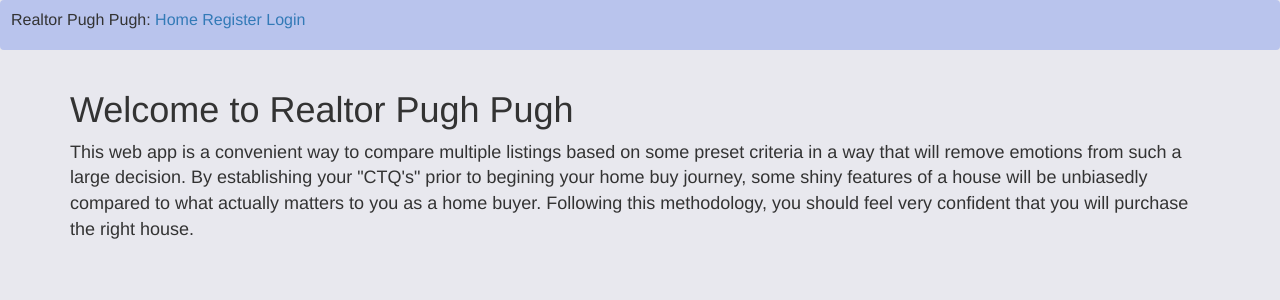
After one commit to bkmd11/Realtor_Pugh_Pugh, a Flask app: page / in a window 1280 px wide. The commit adds this page. Shown: the top 300 px of the page. Run offline with Flask 2, Linux system fonts and the light colour scheme; some libraries are stand-ins or nearby versions.

Commit message:
added a new home page

```diff
--- a/app/__init__.py
+++ b/app/__init__.py
@@ -24,4 +24,4 @@ pugh_app.register_blueprint(new_user_bp, url_prefix='/new_user')
 from app.main import bp as main_bp
 pugh_app.register_blueprint(main_bp, url_prefix='/main')
 
-from app.main import routes
+from app import routes, models
--- a/app/main/routes.py
+++ b/app/main/routes.py
@@ -9,7 +9,6 @@ from app.models import Listing
 from app.main.forms import AddForm
 
 
-@bp.route('/', methods=['GET', 'POST'])
 @bp.route('/index', methods=['GET', 'POST'])
 @login_required
 def index():
--- /dev/null
+++ b/app/routes.py
@@ -0,0 +1,8 @@
+from flask import render_template
+from app import pugh_app
+
+
+@pugh_app.route('/')
+@pugh_app.route('/home')
+def home():
+    return render_template('home.html', title='Welcome')
--- a/app/static/css/style.css
+++ b/app/static/css/style.css
@@ -29,6 +29,11 @@ tr:nth-child(odd) {
     background-color: #B9C4ED;
 }
 
+p {
+    align: left;
+    font-size: large;
+}
+
 .navbar-custom {
     background-color: #B9C4ED;
     font-size : medium;
--- a/app/templates/base.html
+++ b/app/templates/base.html
@@ -9,11 +9,13 @@
 {% block navbar %}
     <div class="navbar navbar-custom">
        Realtor Pugh Pugh:
+        {% if current_user.is_anonymous %}
+        <a href="{{ url_for('main.index') }}">Home</a>
+        <a href="{{ url_for('new_user.new_user') }}">Register</a>
+        <a href="{{ url_for('auth.login') }}">Login</a>
+        {% else %}
         <a href="{{ url_for('main.index') }}">Home</a>
         <a href="{{ url_for('main.add_listing') }}">New Listing</a>
-        {% if current_user.is_anonymous %}
-        <a href="{{ url_for('auth.login') }}">Login</a>
-        {% else %}
         <a href="{{ url_for('auth.logout') }}">Logout</a>
         {% endif %}
     </div>
--- /dev/null
+++ b/app/templates/home.html
@@ -0,0 +1,17 @@
+<!DOCTYPE html>
+{% extends 'base.html' %}
+
+{% block app_content %}
+    <h1>
+        Welcome to Realtor Pugh Pugh
+    </h1>
+    <p>
+        This web app is a convenient way to compare multiple listings based on some preset criteria in
+        a way that will remove emotions from such a large decision.
+
+        By establishing your "CTQ's" prior to begining your home buy journey, some shiny features of a house will be
+        unbiasedly compared to what actually matters to you as a home buyer.
+
+        Following this methodology, you should feel very confident that you will purchase the right house.
+    </p>
+{% endblock %}
--- a/app/templates/main/index.html
+++ b/app/templates/main/index.html
@@ -1,4 +1,3 @@
-<!--TODO: look into coloring the total green after certain point. might need JS -->
 {% extends "base.html" %}
 
 {% block app_content %}
--- a/real_pugh.py
+++ b/real_pugh.py
@@ -10,5 +10,5 @@ def make_shell_context():
 
 # TODO:
 #    unittests
-#    welcome/explanation page for new visitors
 #    instructions for ctq selection
+#    Handle sql duplication errors
```
